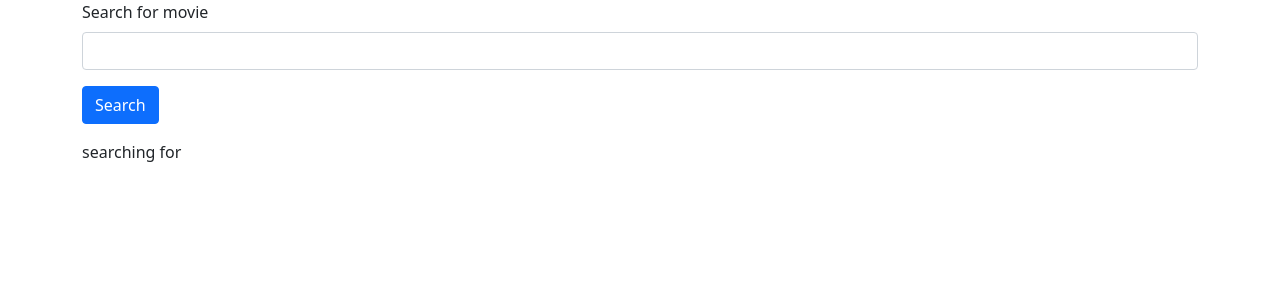
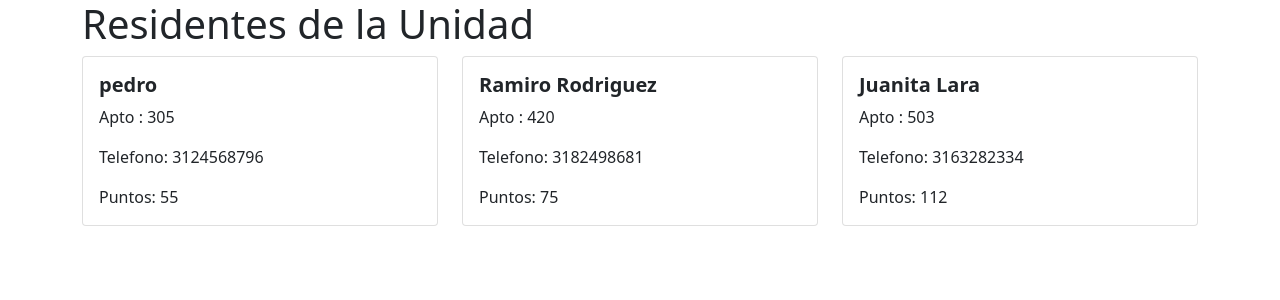
Before and after one commit to esyepesv/Recylive, a Django app: page /residentes in a window 1280 px wide. Shown: the top 300 px of the page. Run offline with Django 4.2, Linux system fonts and the light colour scheme; data comes from the database, SQL or seed files in the repository; both versions use the stored data as it was after the commit.

Commit message:
vistas sencillas

```diff
--- a/pagina/templates/residentes.html
+++ b/pagina/templates/residentes.html
@@ -1,33 +1,20 @@
 <head>
     <link href="https://cdn.jsdelivr.net/npm/bootstrap@5.1.3/dist/css/bootstrap.min.css" rel="stylesheet" integrity="sha384-1BmE4kWBq78iYhFldvKuhfTAU6auU8tT94WrHftjDbrCEXSU1oBoqyl2QvZ6jIW3" crossorigin="anonymous">
+    <title>Residentes</title>
 </head>
 <div class="container">
-    <!-- <h1>Welcome to home page, {{name}}</h1> -->
-    <!--<h2>this is the full home page</h2> -->
 
-    <form action="">
-        <div class="mb-3">
-          <label for="SearchMovie" class="form-label">
-              Search for movie
-          </label>
-          <input type="text" class="form-control" name="searchMovie" />
-        </div>
-        <button type="submit" class="btn btn-primary" >Search</button>
-    </form>
-    <p>searching for {{searchTerm}}</p>
+    <h1>Residentes de la Unidad</h1>
+
     <div class="row row-cols1 row-cols-md-3 g-4">
-        {% for movie in movies %}
-        <div v-for="movie in movies" class="col">
+        {% for residente in residentes %}
+        <div v-for="residente in residentes" class="col">
             <div class="card">
-                <img class="card-img-top" src="{{ movie.image.url }}"/>
                 <div class="card-body">
-                    <h5 class="card-title fw-bold">{{ movie.title }}</h5>
-                    <p class="card-text">{{ movie.description }}</p>
-                    {% if movie.url %}
-                    <a href="{{ movie.url }}" class="btn btn-primary">
-                        Movie Link
-                    </a>
-                    {% endif %}
+                    <h5 class="card-title fw-bold">{{ residente.nombre }}</h5>
+                    <p class="card-text">Apto : {{ residente.apartamento }}</p>
+                    <p class="card-text">Telefono: {{ residente.telefono }}</p>
+                    <p class="card-text">Puntos: {{ residente.puntos }}</p>
                 </div>
             </div>
         </div>
--- a/pagina/views.py
+++ b/pagina/views.py
@@ -2,6 +2,7 @@ from django.shortcuts import render
 from django.http import HttpResponse
 from django.db import models
 from pagina.models import Residente
+from pagina.models import Premios
 import csv
 
 
@@ -31,9 +32,21 @@ def pesoAPuntos(peso):
     puntos = int(peso/100)
     return puntos
 
+
+
 #vistas de premios y residentes
 def premios(request):
-    return render(request, 'premios.html')
+    searchTerm = request.GET.get('buscarPremios')
+    if searchTerm:
+        premios = Premios.objects.filter(title__icontains=searchTerm)
+    else:
+        premios = Premios.objects.all()
+    return render(request, 'premios.html', {'searchTerm':searchTerm, 'premios':premios})
 
 def residentes(request):
-    return render(request, 'residentes.html')
+    searchTerm = request.GET.get('buscarResidentes')
+    if searchTerm:
+        residentes = Residente.objects.filter(title__icontains=searchTerm)
+    else:
+        residentes = Residente.objects.all()
+    return render(request, 'residentes.html', {'searchTerm':searchTerm, 'residentes':residentes})
```
Also changed, not shown: pagina/templates/home.html (+14 -4 lines), pagina/templates/premios.html (+16 -10 lines), db.sqlite3, pagina/templates/logo_recylive.jpeg (added).
